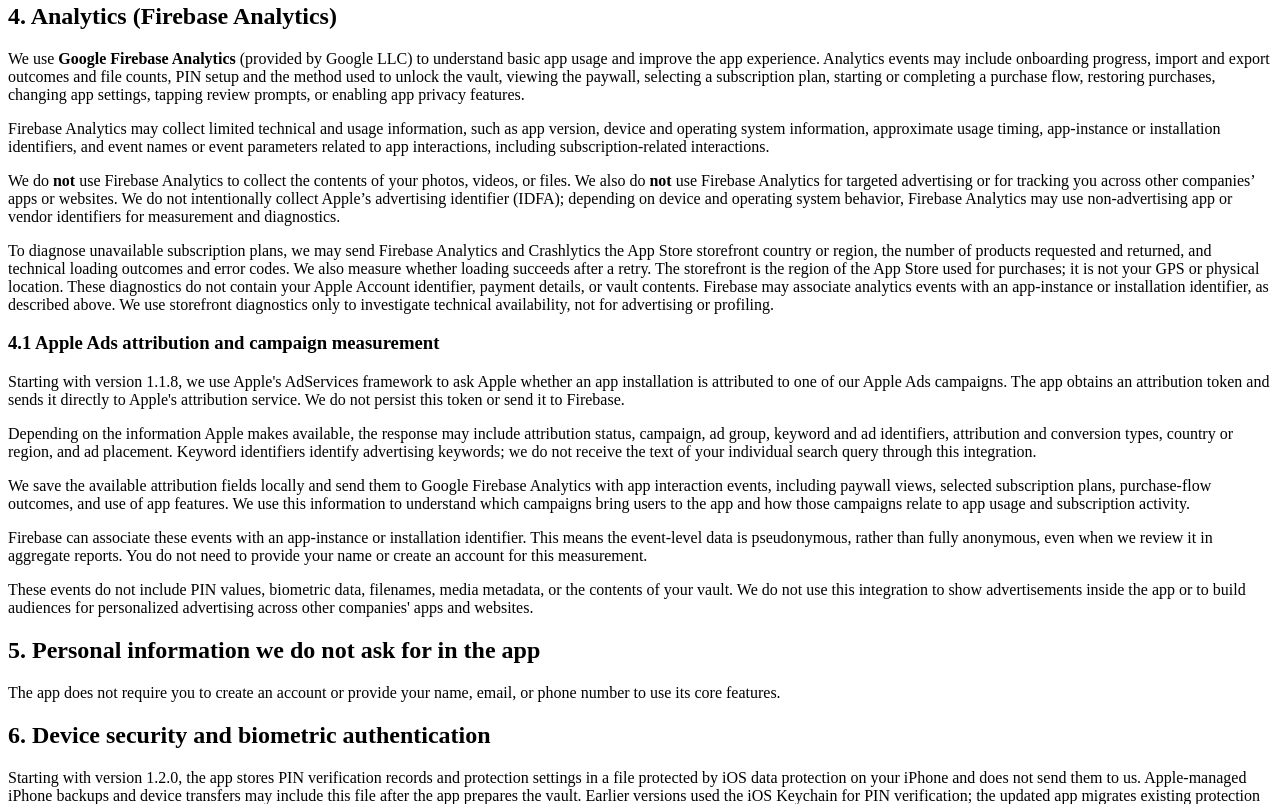
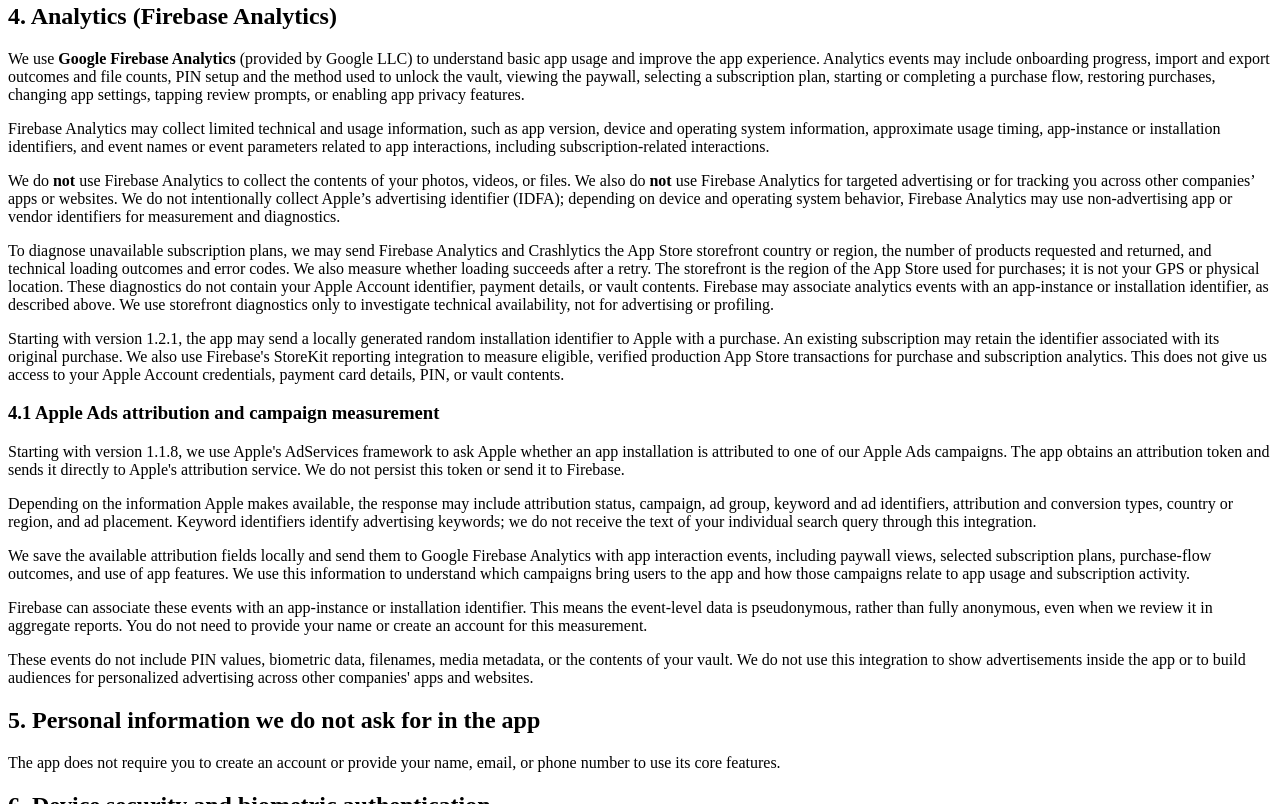
Before and after one commit to sunwavemobilesolutions-wq/privacy, a plain HTML site: page privacy.html in a window 1280 px wide. Shown: the part 1075-1879 px from the top of the page. Drawn offline with Linux system fonts and the light colour scheme.

Commit message:
Document verified purchase measurement for Photo Paranoid 1.2.1

```diff
--- a/privacy.html
+++ b/privacy.html
@@ -8,7 +8,7 @@
 <body>
 
   <h1>Privacy Policy</h1>
-  <p><strong>Last updated:</strong> 2026-11-09</p>
+  <p><strong>Last updated:</strong> 2026-11-19</p>
 
   <h2>1. Overview</h2>
   <p>
@@ -127,6 +127,16 @@
     to investigate technical availability, not for advertising or profiling.
   </p>
 
+  <p>
+    Starting with version 1.2.1, the app may send a locally generated random
+    installation identifier to Apple with a purchase. An existing subscription may
+    retain the identifier associated with its original purchase. We also use
+    Firebase's StoreKit reporting integration to measure eligible, verified
+    production App Store transactions for purchase and subscription analytics.
+    This does not give us access to your Apple Account credentials, payment card
+    details, PIN, or vault contents.
+  </p>
+
   <h3>4.1 Apple Ads attribution and campaign measurement</h3>
   <p>
     Starting with version 1.1.8, we use Apple's AdServices framework to ask Apple whether an app
```
Also changed, not shown: terms.html (+6 -1 lines).
